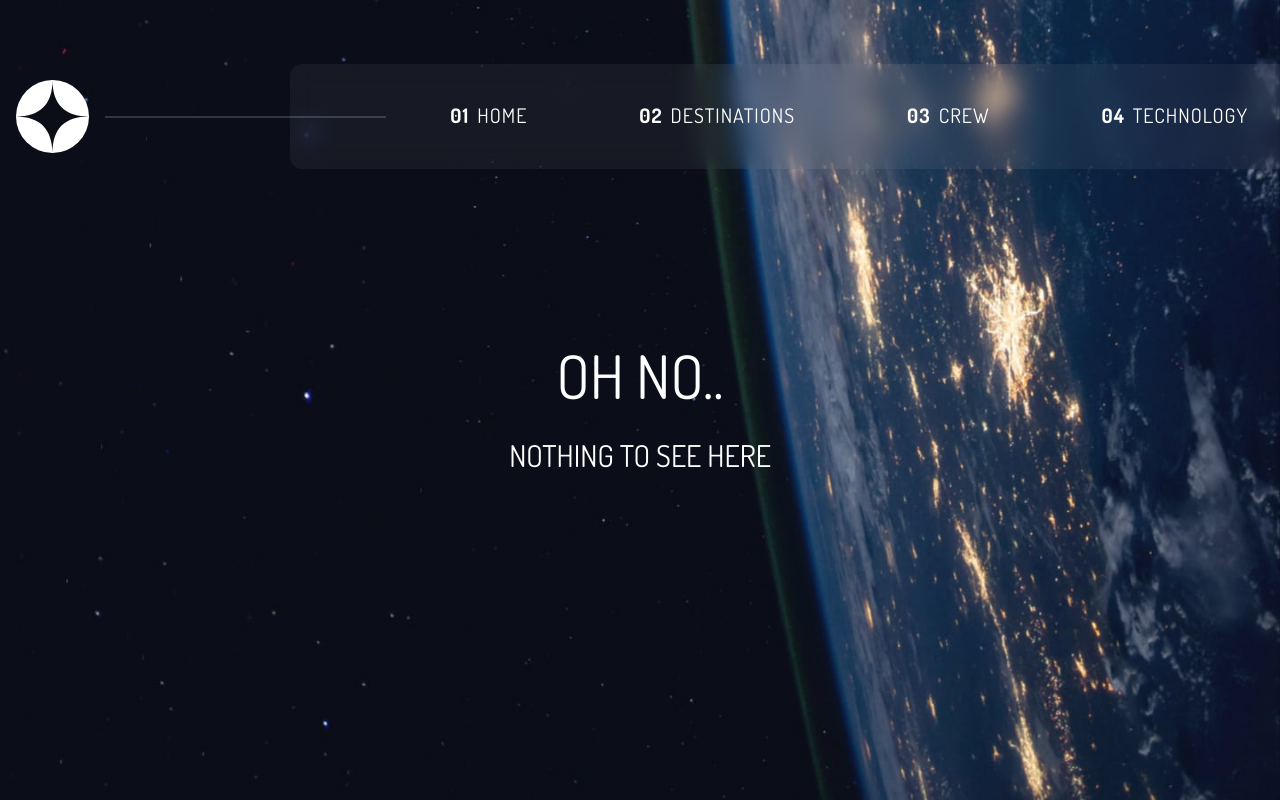
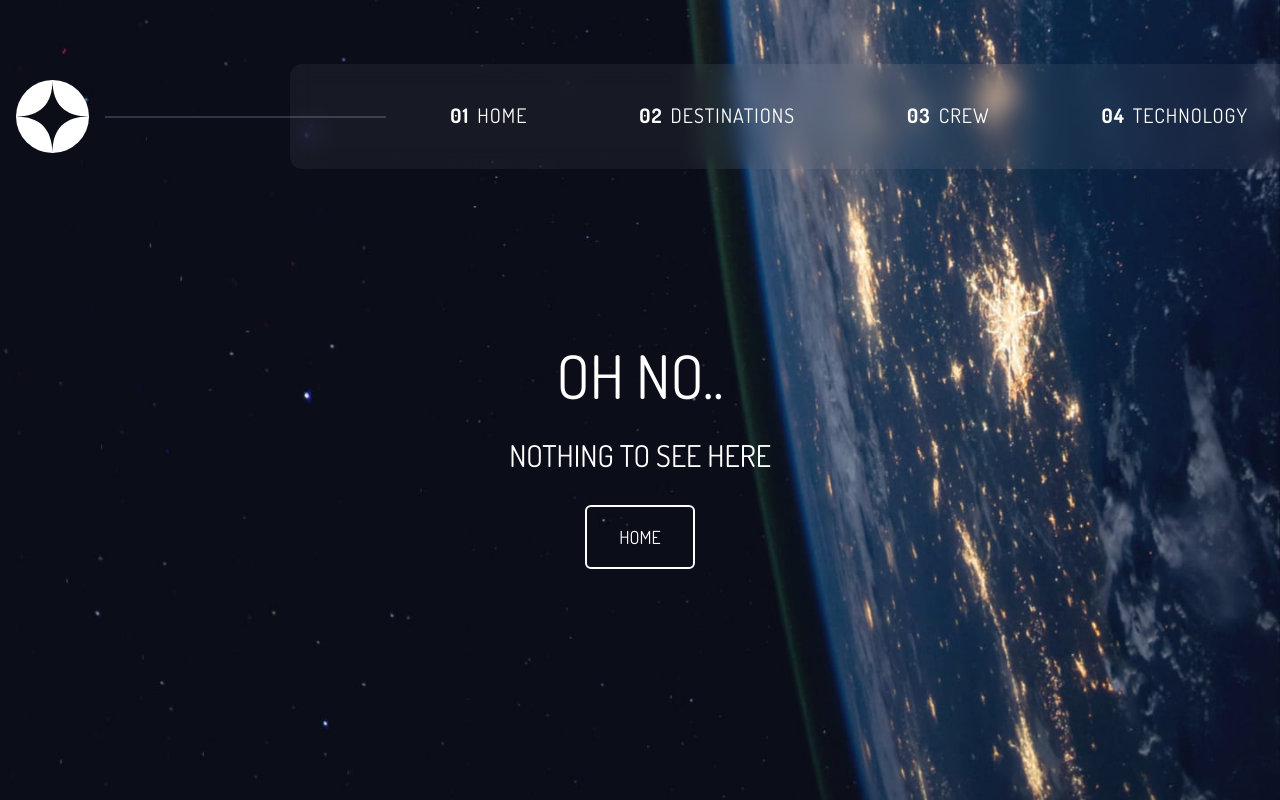
Before and after one commit to Annalisa11/space-tourism-website, a React (Create React App) app: page /description in a window 1280 px wide. Built offline with nearby package versions, Linux system fonts and the light colour scheme.

Commit message:
added home button to error page

```diff
--- a/src/pages/NoMatch.tsx
+++ b/src/pages/NoMatch.tsx
@@ -1,4 +1,5 @@
 import React from "react";
+import { Link } from "react-router-dom";
 
 const NoMatch = () => {
   return (
@@ -7,6 +8,12 @@ const NoMatch = () => {
       <div className="font-dosis text-3xl uppercase text-white">
         Nothing to see here
       </div>
+      <Link
+        className="font-dosis px- rounded-md border-2 border-white p-4 px-8 text-lg uppercase text-white "
+        to={"/"}
+      >
+        home
+      </Link>
     </div>
   );
 };
```
